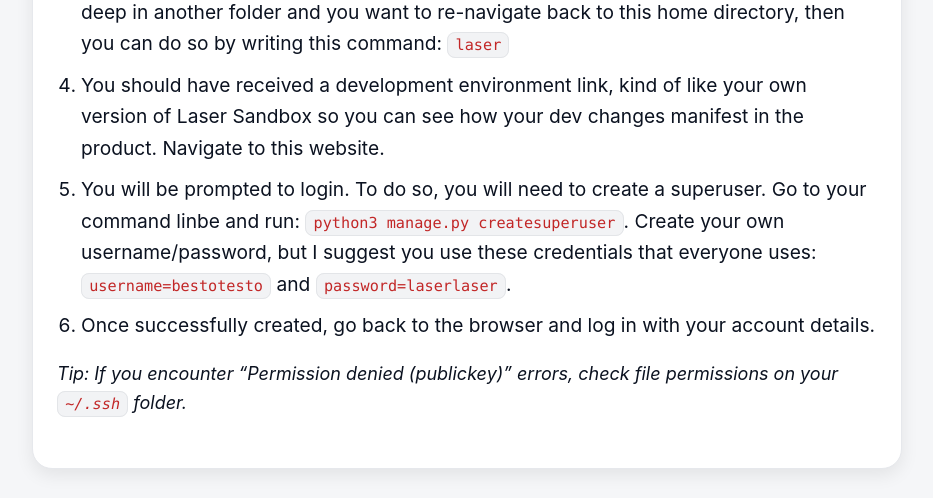
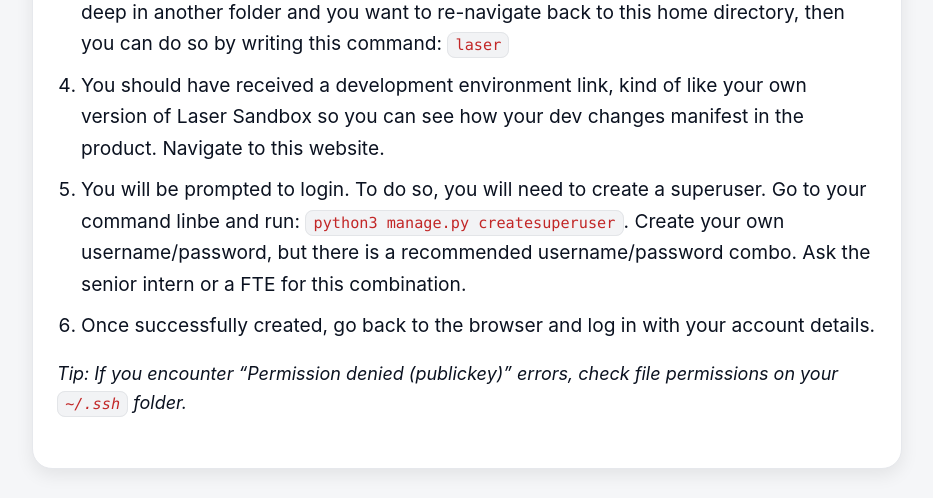
Before and after one commit to jinayeom/intern-onboarding, a Django app: page /modules/ssh-dev-env/ in a window 1280 px wide. Shown: the part 679-1177 px from the top of the page, without its empty margins (173-1106 px from the left). Run offline with Django 5.2, Linux system fonts and the light colour scheme.

Commit message:
Removed content from Dev Environment Module

```diff
--- a/core/templates/core/modules/pages/ssh-dev-env.html
+++ b/core/templates/core/modules/pages/ssh-dev-env.html
@@ -39,8 +39,7 @@
         <li class="numbered-list li">
             You will be prompted to login. To do so, you will need to create a superuser. Go to your command
             linbe and run: <code class="inline-code"> python3 manage.py createsuperuser</code>. Create your own username/password,
-            but I suggest you use these credentials that everyone uses: <code class="inline-code">username=bestotesto</code> and
-            <code class="inline-code">password=laserlaser</code>.
+            but there is a recommended username/password combo. Ask the senior intern or a FTE for this combination.
         </li>
         <li class="numbered-list li">
             Once successfully created, go back to the browser and log in with your account details.
```
